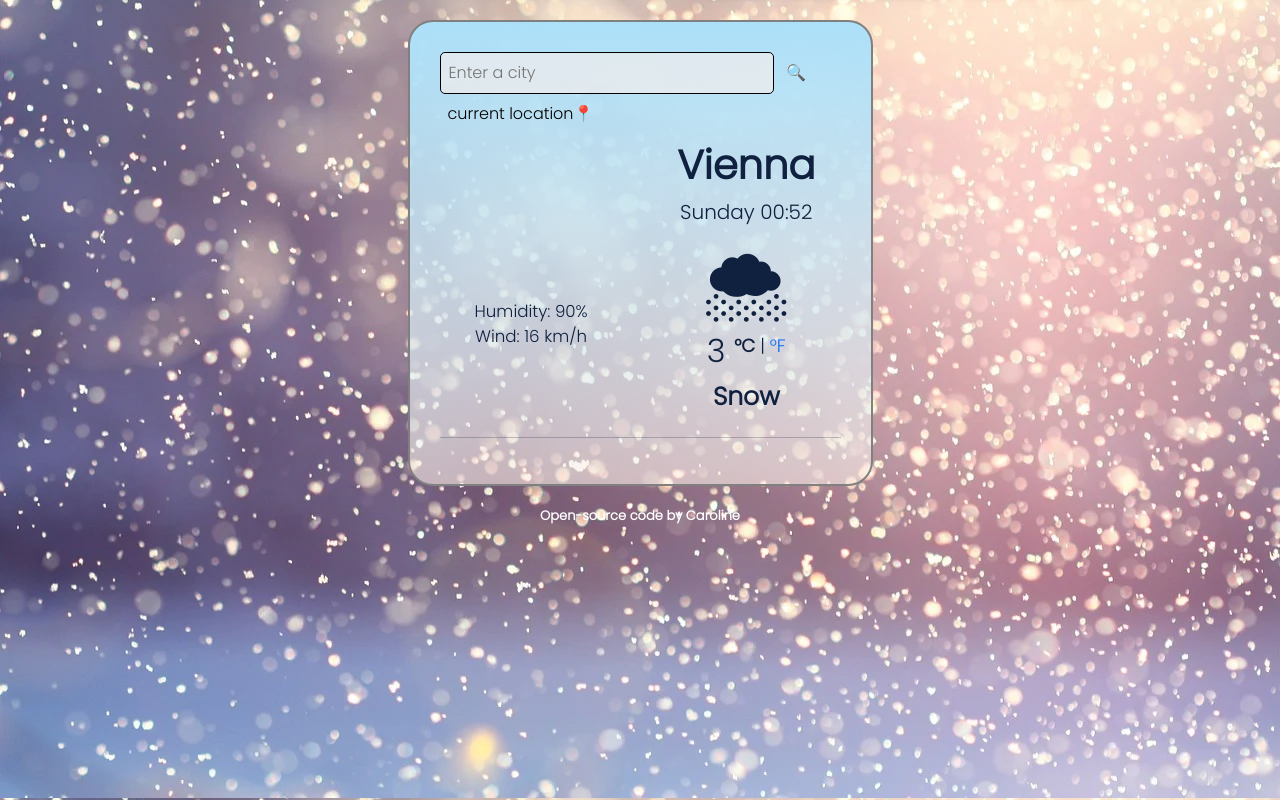
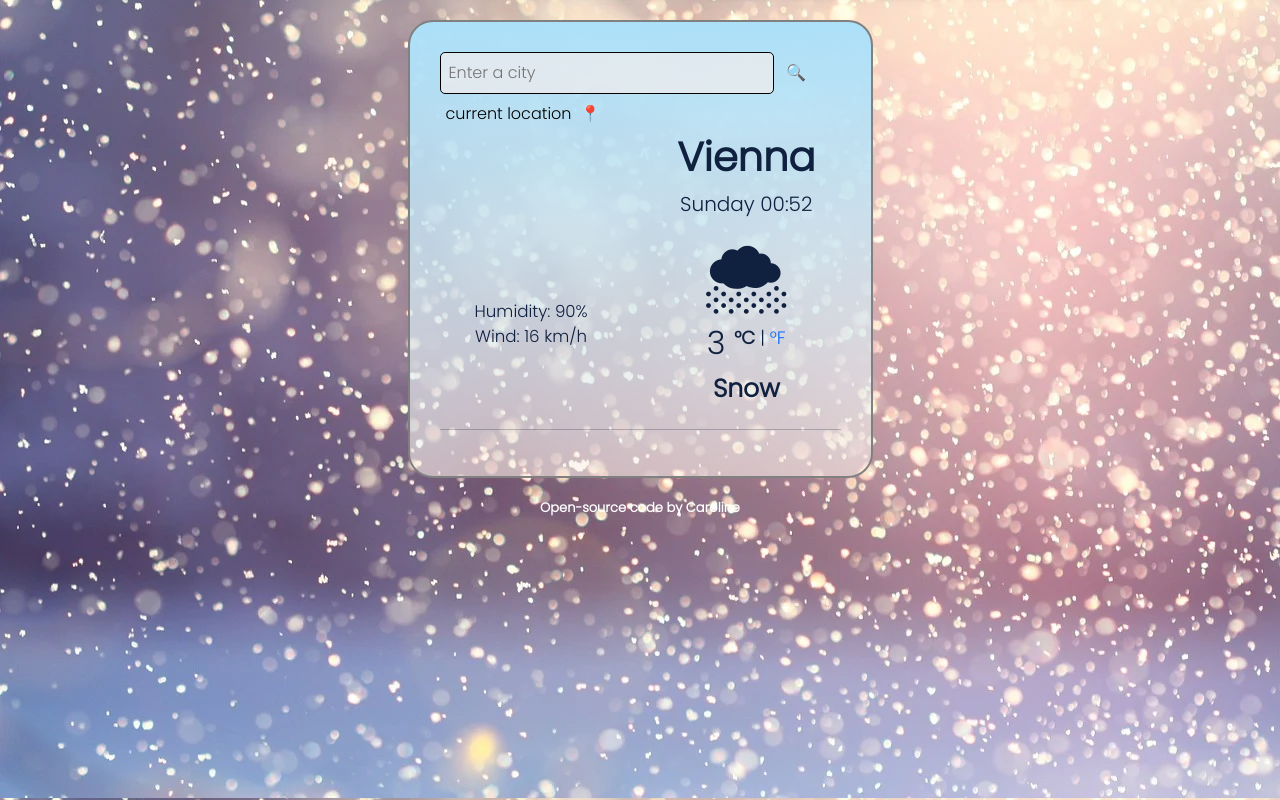
Before and after one commit to Caronara/weather-app-folder, a plain HTML site: page index.html in a window 1280 px wide. Drawn offline with nearby package versions, Linux system fonts and the light colour scheme; no server answers.

Commit message:
Style tweaks

```diff
--- a/src/index.js
+++ b/src/index.js
@@ -60,7 +60,7 @@ function displayForecast(response) {
         <span class="weather-forecast-temperature-max">
           <strong>${Math.round(forecastDay.temp.max)}°</strong>
         </span>
-
+        </br>
         <span class="weather-forecast-temperature-min">${Math.round(
           forecastDay.temp.min
         )}°</span>
--- a/src/styles.css
+++ b/src/styles.css
@@ -76,7 +76,7 @@ body {
 .current-location {
   border: transparent;
   background-color: transparent;
-  padding: 8px;
+  padding-top: 8px;
 }
 
 .precipitation-wind {
@@ -127,7 +127,7 @@ hr {
 }
 
 .row {
-  margin-top: 2px;
+  margin-top: 1px;
 }
 
 .col {
```
Also changed, not shown: index.html (+1 -1 lines).
